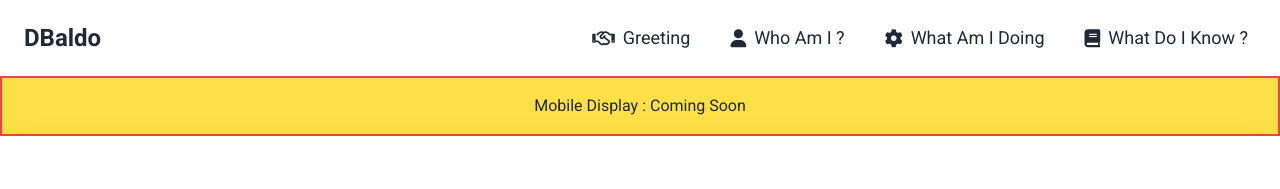
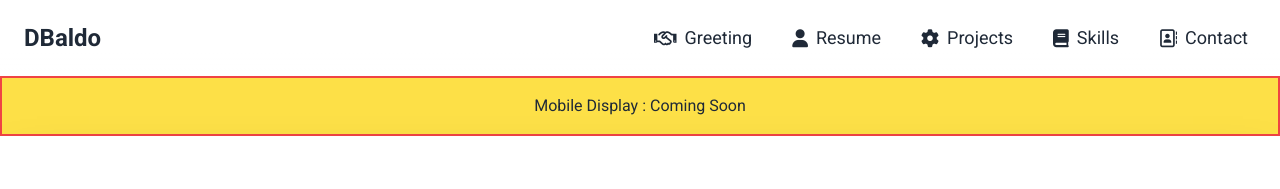
Before and after one commit to Davidbld/Portfolio, a website: page index.html in a window 1280 px wide. Shown: the top 189 px of the page. Drawn offline with Linux system fonts and the light colour scheme.

Commit message:
Fix Contact

```diff
--- a/index.html
+++ b/index.html
@@ -20,17 +20,19 @@
 
     <ul class="hidden lg:flex menu text-lg sm:menu-horizontal gap-2">
       <li><a href="./index.html"><i class="fa-regular fa-handshake"></i>Greeting</a></li>
-      <li><a href="./resume.html"><i class="fa-solid fa-user"></i>Who Am I ?</a></li>
-      <li><a href="./projects.html"><i class="fa-solid fa-gear"></i>What Am I Doing</a></li>
-      <li><a href="./skills.html"><i class="fa-solid fa-book"></i>What Do I Know ?</a></li>
+      <li><a href="./resume.html"><i class="fa-solid fa-user"></i>Resume</a></li>
+      <li><a href="./projects.html"><i class="fa-solid fa-gear"></i>Projects</a></li>
+      <li><a href="./skills.html"><i class="fa-solid fa-book"></i>Skills</a></li>
+      <li><a href="./contact.html"><i class="fa-regular fa-address-book"></i>Contact</a></li>
     </ul>
     <div class="lg:hidden md:flex dropdown dropdown-end">
       <div tabindex="0" role="button" class="btn  bgm-1"><i class="fa-solid fa-bars"></i></div>
       <ul tabindex="0" class="dropdown-content menu bg-base-100 rounded-box z-[1] w-52 p-2 shadow">
         <li><a href="./index.html"><i class="fa-regular fa-handshake"></i>Greeting</a></li>
-      <li><a href="./resume.html"><i class="fa-solid fa-user"></i>Who Am I ?</a></li>
-      <li><a href="./projects.html"><i class="fa-solid fa-gear"></i>What Am I Doing</a></li>
-      <li><a href="./skills.html"><i class="fa-solid fa-book"></i>What Do I Know ?</a></li>
+        <li><a href="./resume.html"><i class="fa-solid fa-user"></i>Resume</a></li>
+        <li><a href="./projects.html"><i class="fa-solid fa-gear"></i>Projects</a></li>
+        <li><a href="./skills.html"><i class="fa-solid fa-book"></i>Skills</a></li>
+        <li><a href="./contact.html"><i class="fa-regular fa-address-book"></i>Contact</a></li>
       </ul>
     </div>
   </nav>
```
Also changed, not shown: contact.html (added, +54 -0 lines), projects.html (+8 -6 lines), resume.html (+8 -6 lines), skills.html (+8 -6 lines), public/output.css.
